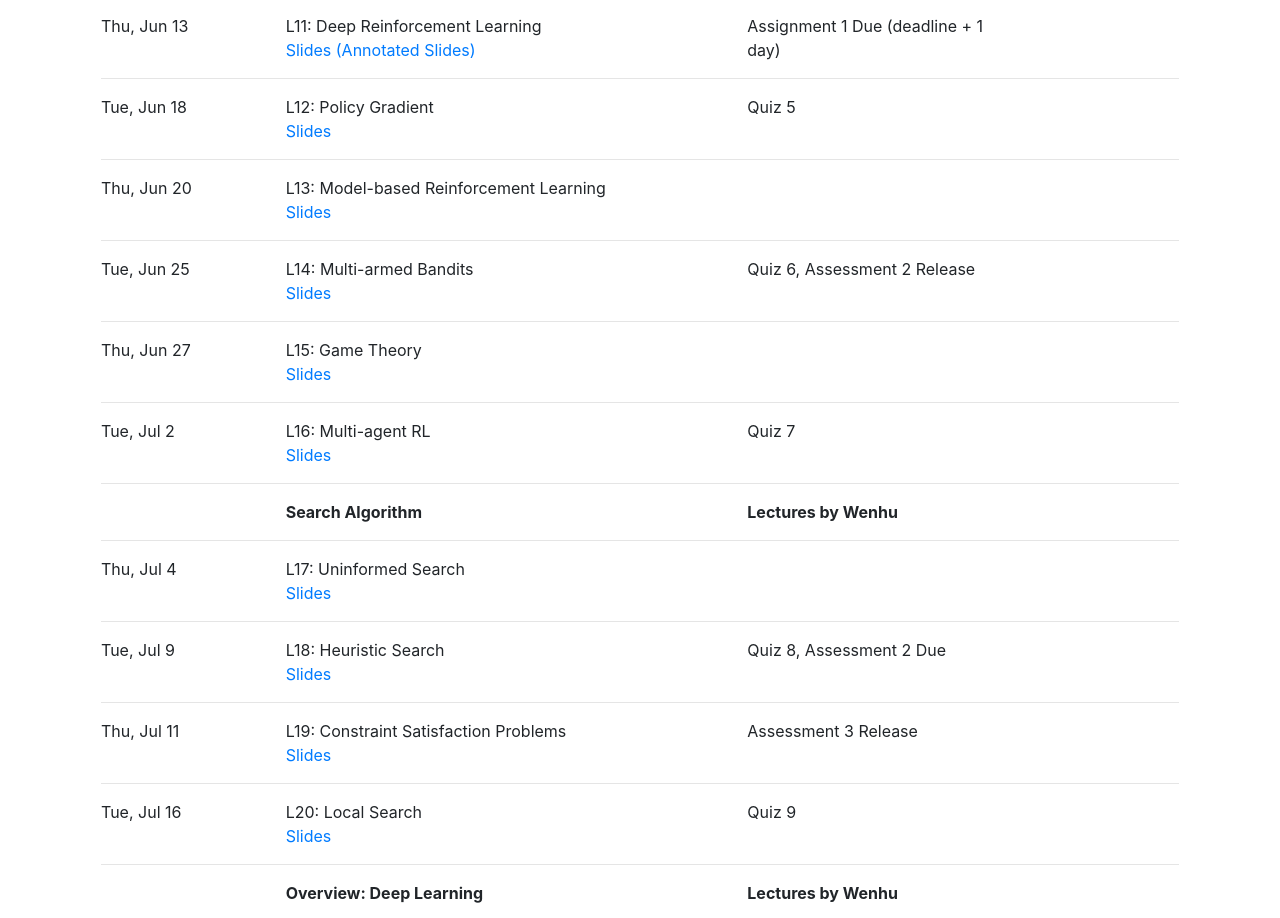
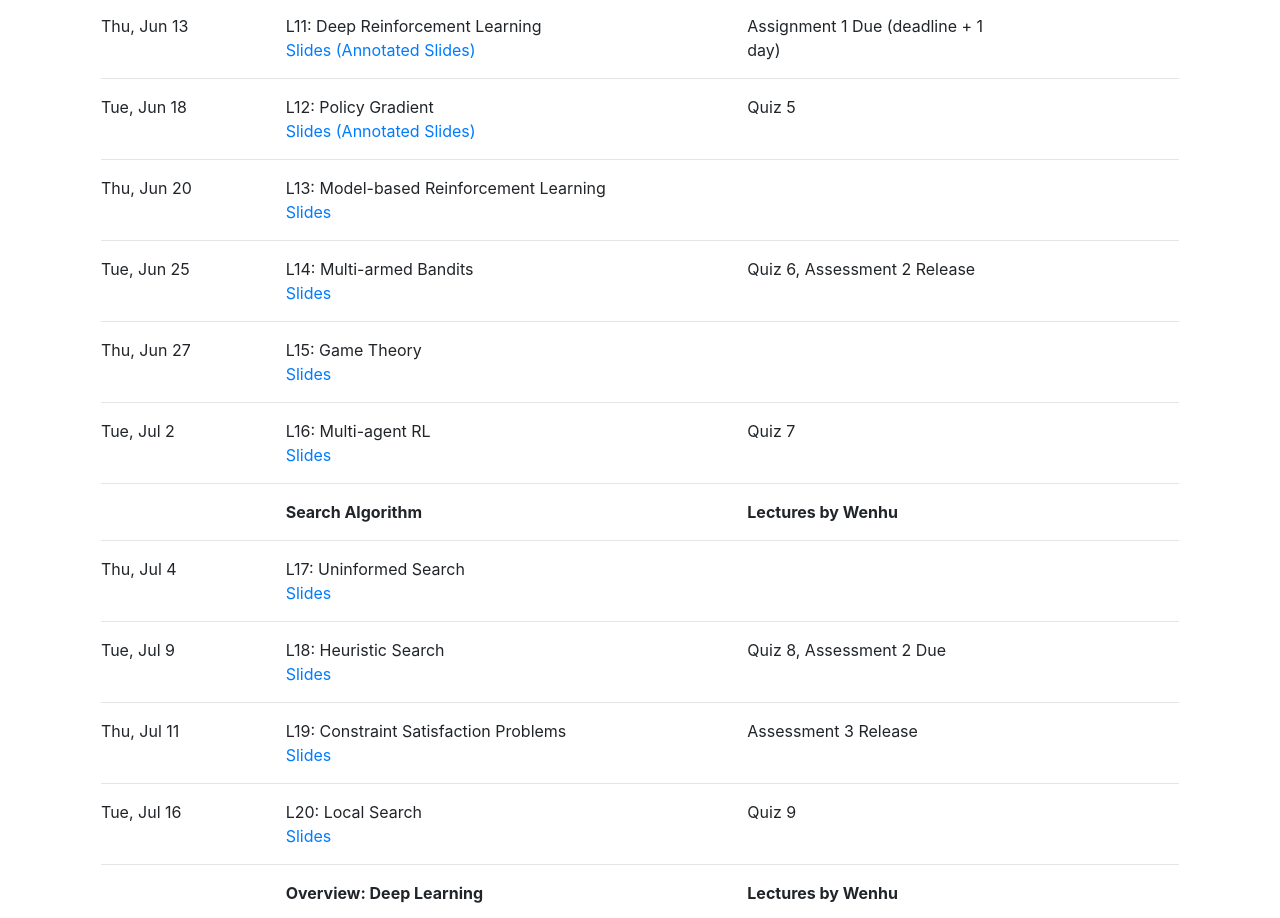
Before and after one commit to wenhuchen/cs486-spring2024-website, a plain HTML site: page index.html in a window 1280 px wide. Shown: the part 4001-4919 px from the top of the page. Drawn offline with nearby package versions, Linux system fonts and the light colour scheme.

Commit message:
Update index.html

```diff
--- a/index.html
+++ b/index.html
@@ -298,7 +298,7 @@
     <div class="row">
       <div class="col-2">Tue, Jun 18</div>
       <div class="col-5">L12: Policy Gradient<br/>
-        <a href="L12.pdf">Slides</a>&nbsp;&nbsp;
+        <a href="L12.pdf">Slides</a> <a href="L12-annotated.pdf">(Annotated Slides)</a>&nbsp;&nbsp;
       </div>
       <div class="col-3">Quiz 5</div>
     </div>
```
